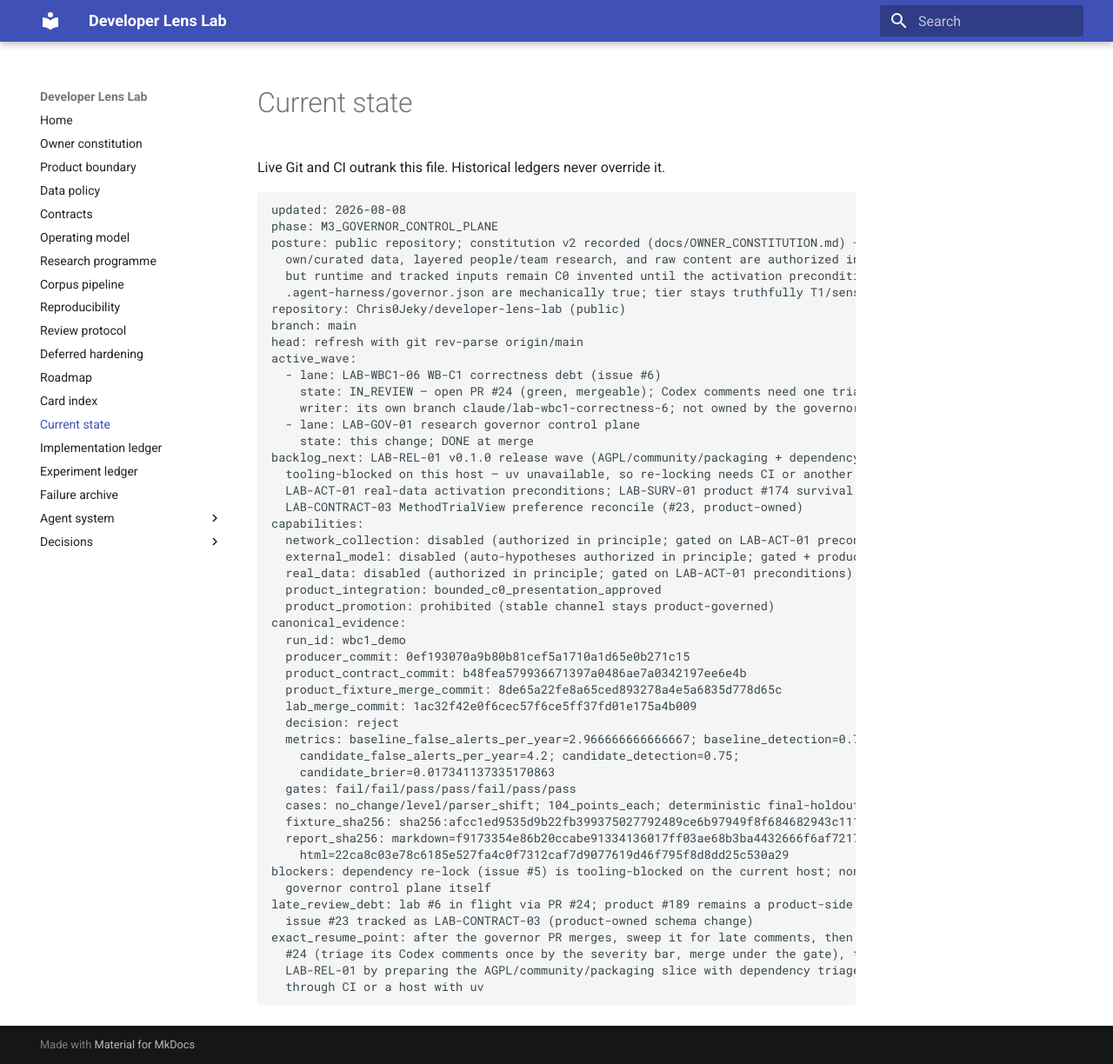
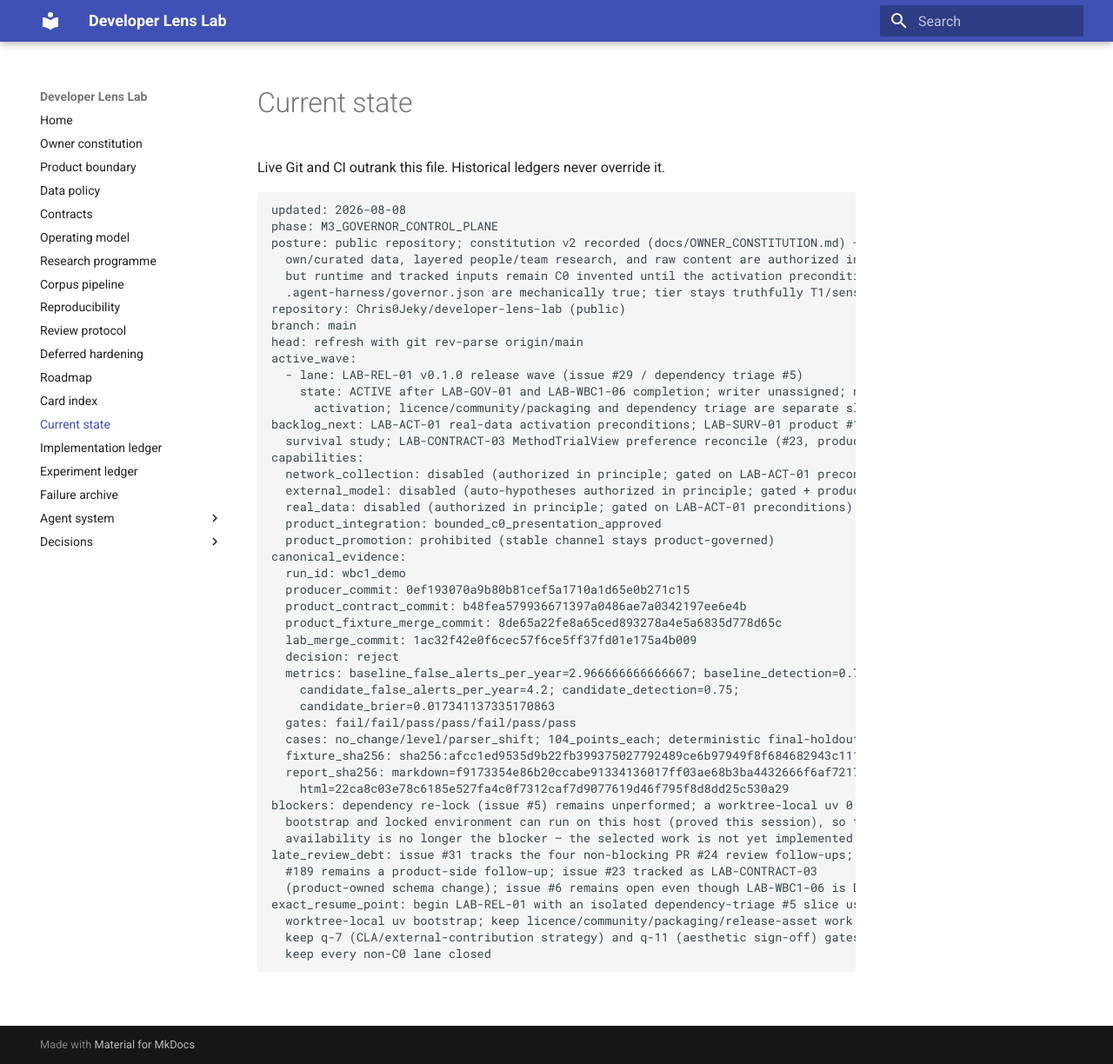
Before and after one commit to Chris0Jeky/developer-lens-lab, an MkDocs documentation site: the page built from docs/CURRENT_STATE.md, in a window 1280 px wide and 1224 px high. Shown: the whole window at 87% size. Built offline with MkDocs 1.6.1 and Material for MkDocs 9.7.7, drawn with Linux system fonts in a browser that asks for light colours.

Commit message:
Reconcile post-merge task state

````diff
--- a/docs/CURRENT_STATE.md
+++ b/docs/CURRENT_STATE.md
@@ -13,15 +13,11 @@ repository: Chris0Jeky/developer-lens-lab (public)
 branch: main
 head: refresh with git rev-parse origin/main
 active_wave:
-  - lane: LAB-WBC1-06 WB-C1 correctness debt (issue #6)
-    state: IN_REVIEW — open PR #24 (green, mergeable); Codex comments need one triage pass
-    writer: its own branch claude/lab-wbc1-correctness-6; not owned by the governor lane
-  - lane: LAB-GOV-01 research governor control plane
-    state: this change; DONE at merge
-backlog_next: LAB-REL-01 v0.1.0 release wave (AGPL/community/packaging + dependency triage #5,
-  tooling-blocked on this host — uv unavailable, so re-locking needs CI or another machine);
-  LAB-ACT-01 real-data activation preconditions; LAB-SURV-01 product #174 survival study;
-  LAB-CONTRACT-03 MethodTrialView preference reconcile (#23, product-owned)
+  - lane: LAB-REL-01 v0.1.0 release wave (issue #29 / dependency triage #5)
+    state: ACTIVE after LAB-GOV-01 and LAB-WBC1-06 completion; writer unassigned; no data
+      activation; licence/community/packaging and dependency triage are separate slices
+backlog_next: LAB-ACT-01 real-data activation preconditions; LAB-SURV-01 product #174
+  survival study; LAB-CONTRACT-03 MethodTrialView preference reconcile (#23, product-owned)
 capabilities:
   network_collection: disabled (authorized in principle; gated on LAB-ACT-01 preconditions)
   external_model: disabled (auto-hypotheses authorized in principle; gated + product-side)
@@ -43,12 +39,14 @@ canonical_evidence:
   fixture_sha256: sha256:afcc1ed9535d9b22fb399375027792489ce6b97949f8f684682943c11152b5f9
   report_sha256: markdown=f9173354e86b20ccabe91334136017ff03ae68b3ba4432666f6af72172fb11b8;
     html=22ca8c03e78c6185e527fa4c0f7312caf7d9077619d46f795f8d8dd25c530a29
-blockers: dependency re-lock (issue #5) is tooling-blocked on the current host; none for the
-  governor control plane itself
-late_review_debt: lab #6 in flight via PR #24; product #189 remains a product-side follow-up;
-  issue #23 tracked as LAB-CONTRACT-03 (product-owned schema change)
-exact_resume_point: after the governor PR merges, sweep it for late comments, then shepherd PR
-  #24 (triage its Codex comments once by the severity bar, merge under the gate), then start
-  LAB-REL-01 by preparing the AGPL/community/packaging slice with dependency triage routed
-  through CI or a host with uv
+blockers: dependency re-lock (issue #5) remains unperformed; a worktree-local uv 0.12.3
+  bootstrap and locked environment can run on this host (proved this session), so tool
+  availability is no longer the blocker — the selected work is not yet implemented
+late_review_debt: issue #31 tracks the four non-blocking PR #24 review follow-ups; product
+  #189 remains a product-side follow-up; issue #23 tracked as LAB-CONTRACT-03
+  (product-owned schema change); issue #6 remains open even though LAB-WBC1-06 is DONE
+exact_resume_point: begin LAB-REL-01 with an isolated dependency-triage #5 slice using a
+  worktree-local uv bootstrap; keep licence/community/packaging/release-asset work separate;
+  keep q-7 (CLA/external-contribution strategy) and q-11 (aesthetic sign-off) gates explicit;
+  keep every non-C0 lane closed
 ```
````
Also changed, not shown: HUMAN_TODO.md (+3 -2 lines), docs/CARD_INDEX.md (+2 -2 lines), 2 other files.
